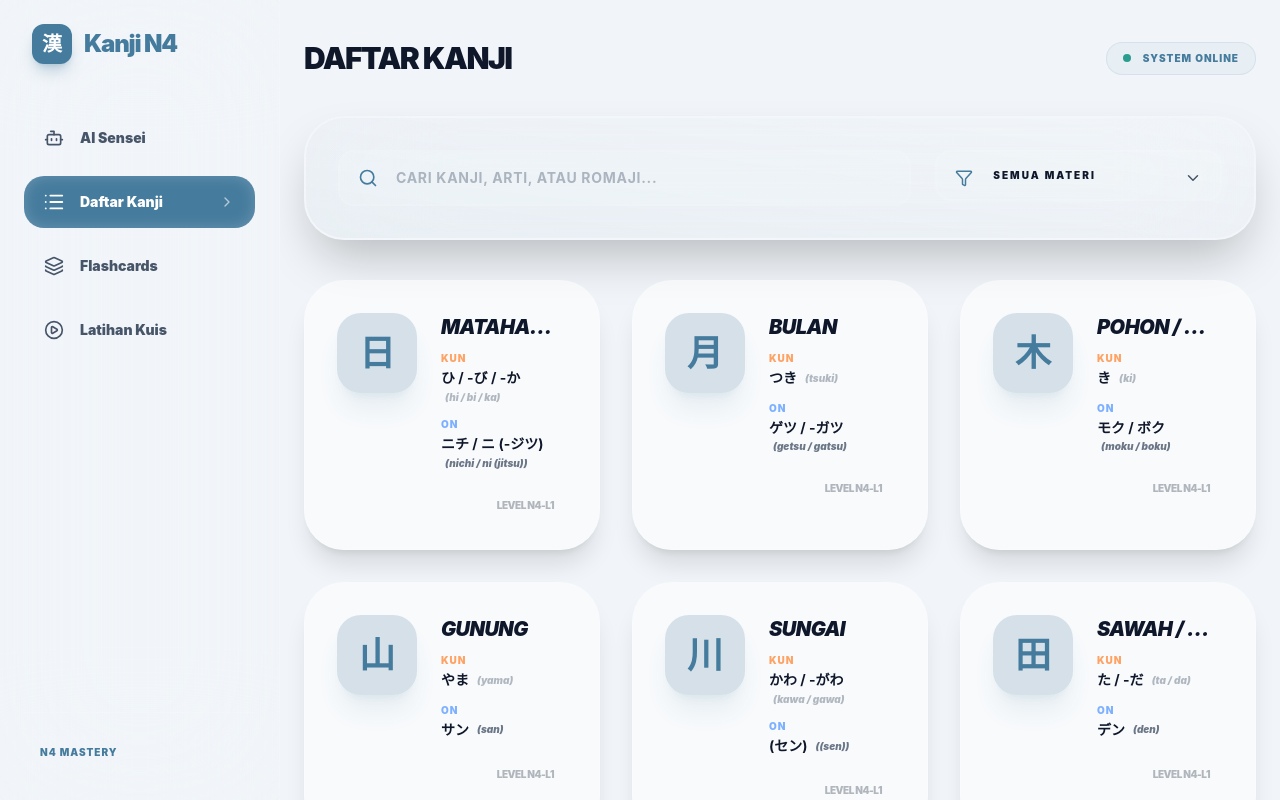
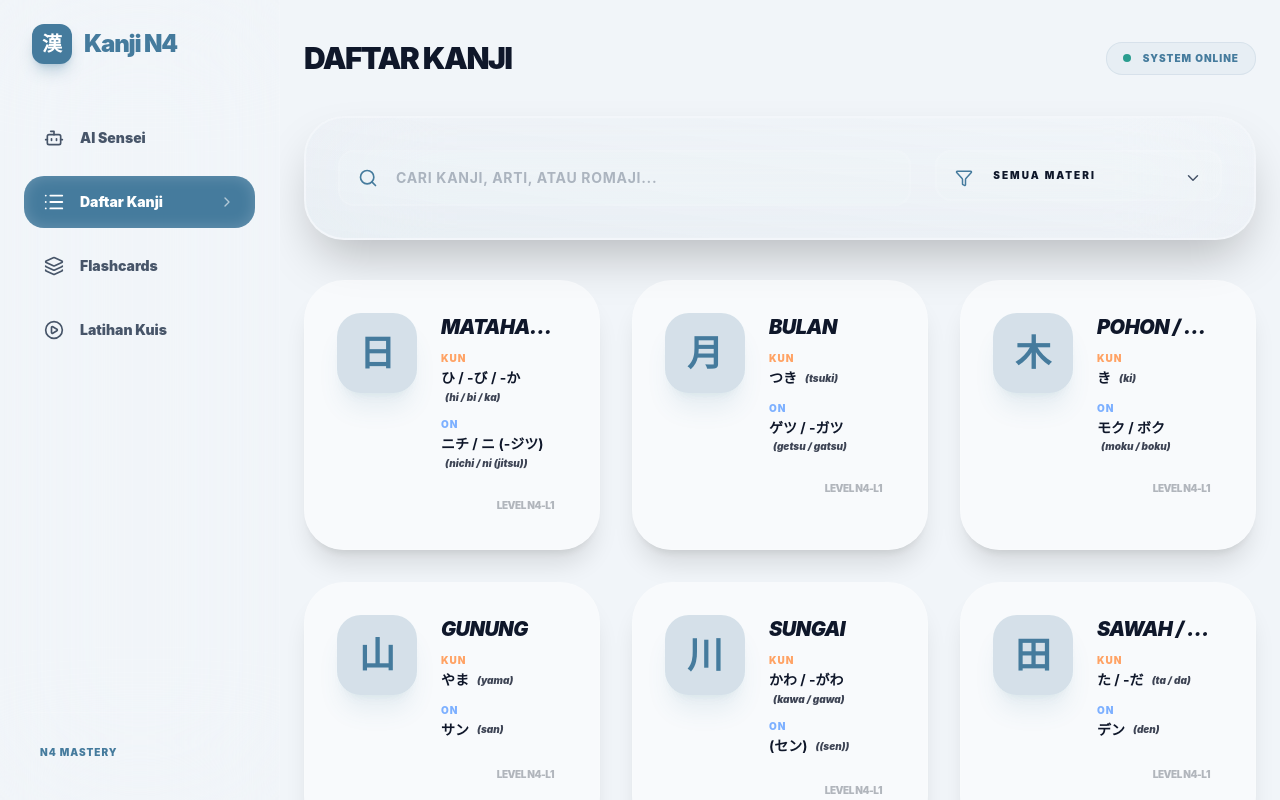
Before and after one commit to superdecrypt-dev/kanji, a React (Vite) app: page / in a window 1280 px wide. Built offline with nearby package versions, Linux system fonts and the light colour scheme.

Commit message:
style: fix romaji visibility for Kunyomi in Kanji List

```diff
--- a/src/components/KanjiList.tsx
+++ b/src/components/KanjiList.tsx
@@ -120,7 +120,7 @@ const KanjiList: React.FC<KanjiListProps> = ({ kanjiList }) => {
                         <span className="text-[10px] uppercase font-black text-orange-500/60 tracking-widest leading-none mb-1.5">Kun</span>
                         <span className="text-sm font-bold leading-tight flex flex-wrap gap-1 items-center">
                           {kanji.kunyomi}
-                          <span className="text-[10px] font-black text-muted-foreground opacity-40 lowercase italic tracking-normal ml-1">({kanji.kunyomi_romaji})</span>
+                          <span className="text-[10px] font-black text-foreground opacity-80 lowercase italic tracking-normal ml-1">({kanji.kunyomi_romaji})</span>
                         </span>
                       </div>
                     )}
@@ -129,7 +129,7 @@ const KanjiList: React.FC<KanjiListProps> = ({ kanjiList }) => {
                         <span className="text-[10px] uppercase font-black text-blue-500/60 tracking-widest leading-none mb-1.5">On</span>
                         <span className="text-sm font-bold leading-tight flex flex-wrap gap-1 items-center">
                           {kanji.onyomi}
-                          <span className="text-[10px] font-black text-muted-foreground opacity-80 lowercase italic tracking-normal ml-1">({kanji.onyomi_romaji})</span>
+                          <span className="text-[10px] font-black text-foreground opacity-80 lowercase italic tracking-normal ml-1">({kanji.onyomi_romaji})</span>
                         </span>
                       </div>
                     )}
```
